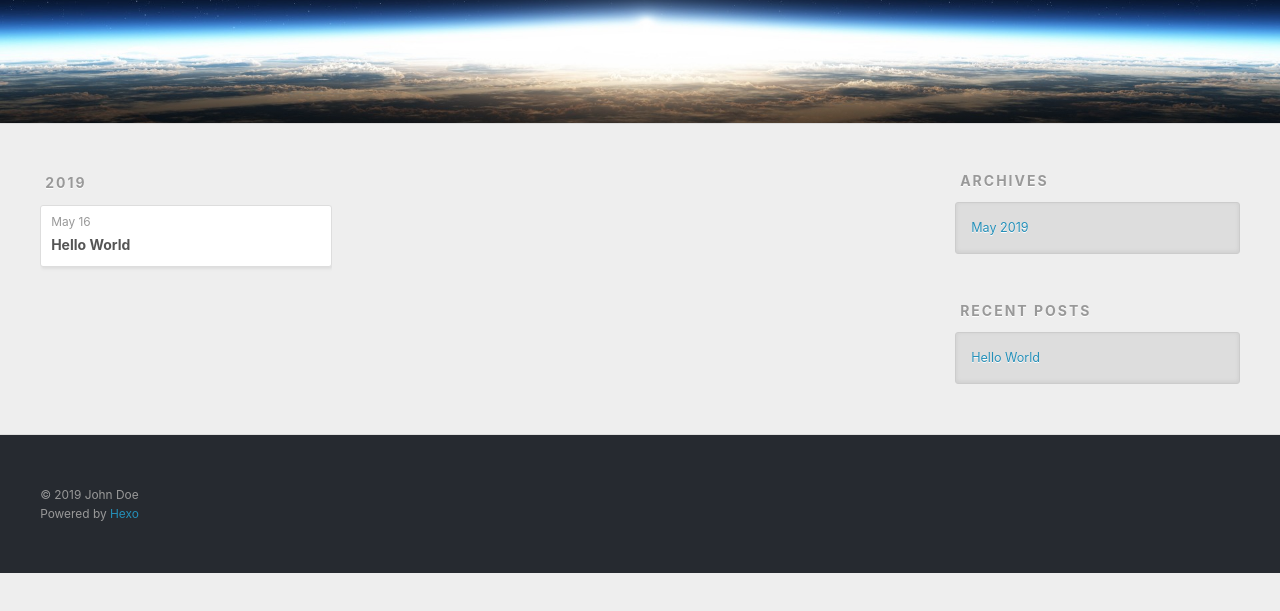
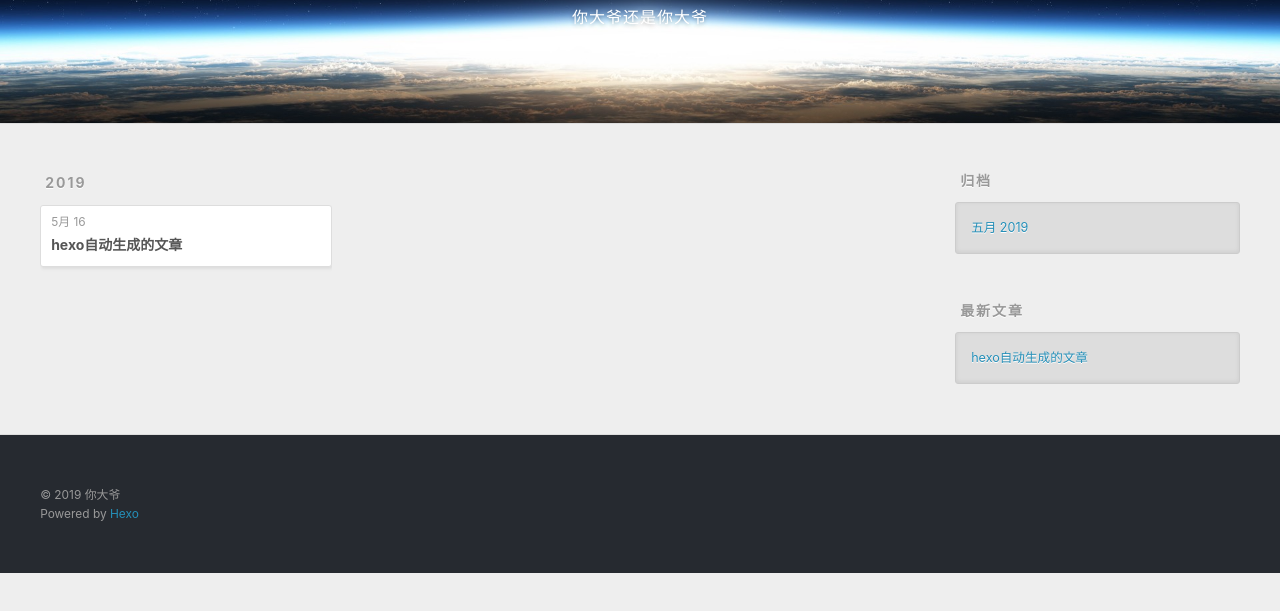
Before and after one commit to CZq-icecream/CZq-icecream.github.io, a plain HTML site: page archives/index.html in a window 1280 px wide. Shown: the part 177-788 px from the top of the page. Drawn offline with nearby package versions, Linux system fonts and the light colour scheme.

Commit message:
Site updated: 2019-05-18 19:00:29

```diff
--- a/archives/index.html
+++ b/archives/index.html
@@ -5,15 +5,19 @@
 
 
 
-  <title>Archives | Hexo</title>
+  <title>归档 | Hexo</title>
   <meta name="viewport" content="width=device-width, initial-scale=1, maximum-scale=1">
-  <meta property="og:type" content="website">
+  <meta name="description" content="网页描述">
+<meta name="keywords" content="博客">
+<meta property="og:type" content="website">
 <meta property="og:title" content="Hexo">
 <meta property="og:url" content="http://yoursite.com/archives/index.html">
 <meta property="og:site_name" content="Hexo">
-<meta property="og:locale" content="default">
+<meta property="og:description" content="网页描述">
+<meta property="og:locale" content="zh-CN">
 <meta name="twitter:card" content="summary">
 <meta name="twitter:title" content="Hexo">
+<meta name="twitter:description" content="网页描述">
 
     <link rel="alternate" href="/atom.xml" title="Hexo" type="application/atom+xml">
 
@@ -37,6 +41,10 @@
         <a href="/" id="logo">Hexo</a>
       </h1>
 
+        <h2 id="subtitle-wrap">
+          <a href="/" id="subtitle">你大爷还是你大爷</a>
+        </h2>
+
     </div>
     <div id="header-inner" class="inner">
       <nav id="main-nav">
@@ -51,7 +59,7 @@
 
           <a id="nav-rss-link" class="nav-icon" href="/atom.xml" title="RSS Feed"></a>
 
-        <a id="nav-search-btn" class="nav-icon" title="Search"></a>
+        <a id="nav-search-btn" class="nav-icon" title="搜索"></a>
       </nav>
       <div id="search-form-wrap">
         <form action="//google.com/search" method="get" accept-charset="UTF-8" class="search-form"><input type="search" name="q" class="search-form-input" placeholder="Search"><button type="submit" class="search-form-submit">&#xF002;</button><input type="hidden" name="sitesearch" value="http://yoursite.com"></form>
@@ -77,12 +85,12 @@
   <div class="archive-article-inner">
     <header class="archive-article-header">
       <a href="/2019/05/16/hello-world/" class="archive-article-date">
-  <time datetime="2019-05-16T15:55:47.164Z" itemprop="datePublished">May 16</time>
+  <time datetime="2019-05-16T15:55:47.164Z" itemprop="datePublished">5月 16</time>
 </a>
 
 
     <h1 itemprop="name">
-      <a class="archive-article-title" href="/2019/05/16/hello-world/">Hello World</a>
+      <a class="archive-article-title" href="/2019/05/16/hello-world/">hexo自动生成的文章</a>
     </h1>
 
 
@@ -109,9 +117,9 @@
 
 
   <div class="widget-wrap">
-    <h3 class="widget-title">Archives</h3>
+    <h3 class="widget-title">归档</h3>
     <div class="widget">
-      <ul class="archive-list"><li class="archive-list-item"><a class="archive-list-link" href="/archives/2019/05/">May 2019</a></li></ul>
+      <ul class="archive-list"><li class="archive-list-item"><a class="archive-list-link" href="/archives/2019/05/">五月 2019</a></li></ul>
     </div>
   </div>
 
@@ -119,12 +127,12 @@
 
 
   <div class="widget-wrap">
-    <h3 class="widget-title">Recent Posts</h3>
+    <h3 class="widget-title">最新文章</h3>
     <div class="widget">
       <ul>
 
           <li>
-            <a href="/2019/05/16/hello-world/">Hello World</a>
+            <a href="/2019/05/16/hello-world/">hexo自动生成的文章</a>
           </li>
 
       </ul>
@@ -139,7 +147,7 @@
 
   <div class="outer">
     <div id="footer-info" class="inner">
-      &copy; 2019 John Doe<br>
+      &copy; 2019 你大爷<br>
       Powered by <a href="http://hexo.io/" target="_blank">Hexo</a>
     </div>
   </div>
```
Also changed, not shown: 2019/05/16/hello-world/index.html (+18 -13 lines), archives/2019/05/index.html (+19 -11 lines), archives/2019/index.html (+19 -11 lines), index.html (+18 -10 lines).
